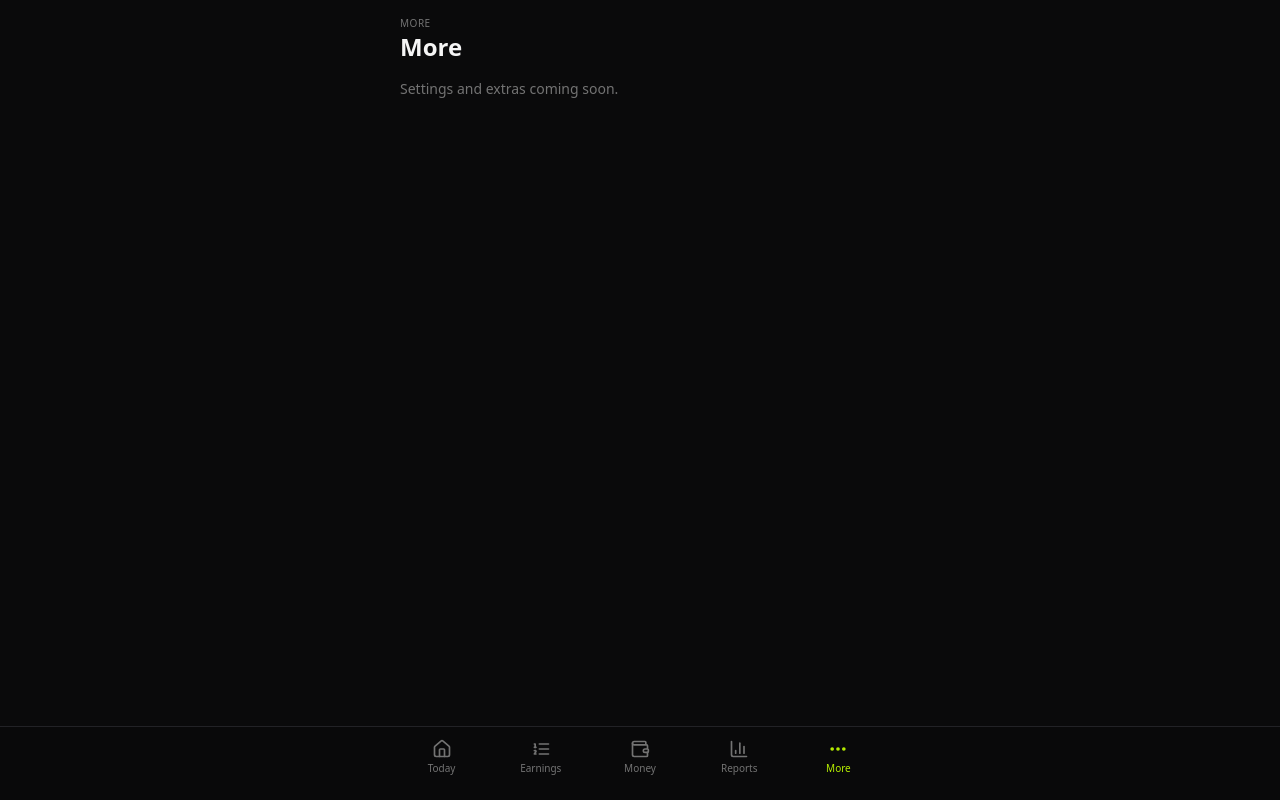
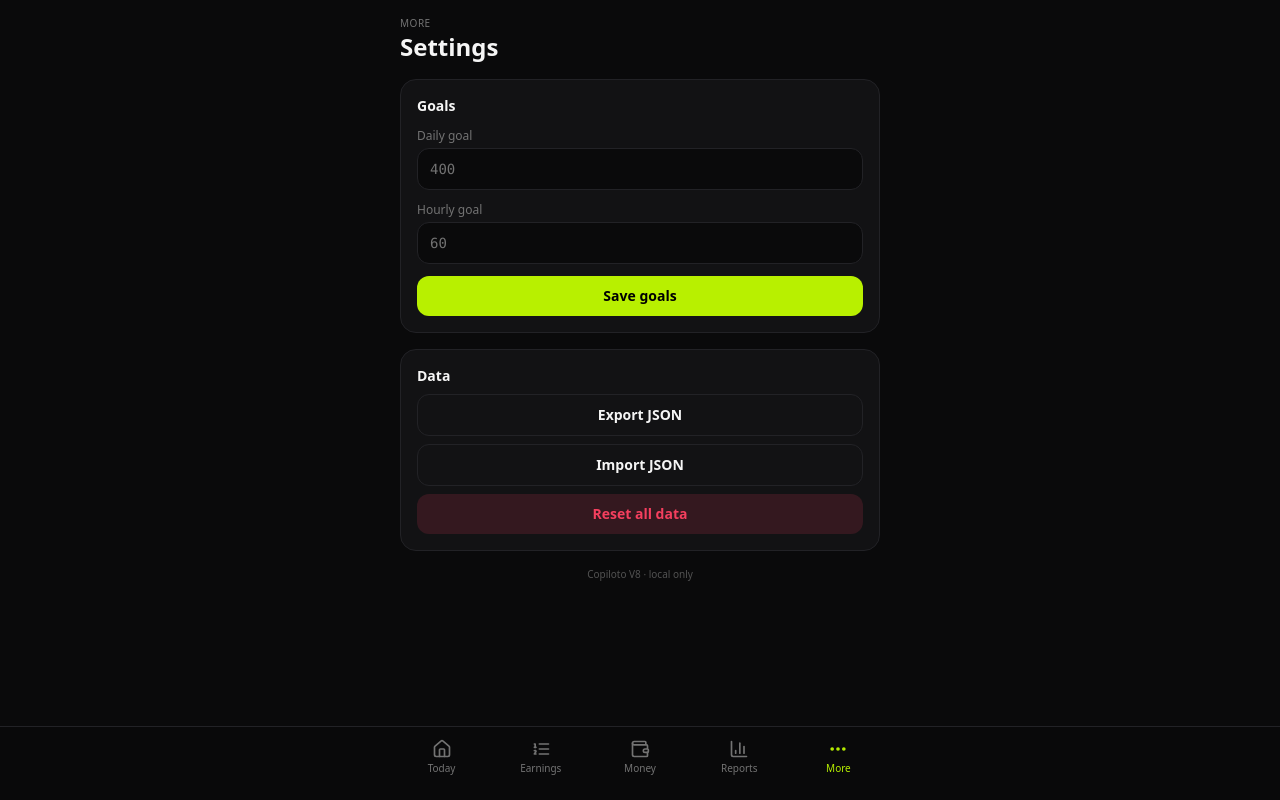
Before and after one commit to transittaxmc-create/copiloto-v8, a Next.js app: page /more in a window 1280 px wide. Built offline with nearby package versions, Linux system fonts and the light colour scheme.

Commit message:
Build More page with export, import, settings, and reset

```diff
--- a/src/app/more/page.tsx
+++ b/src/app/more/page.tsx
@@ -1,13 +1,88 @@
 "use client";
 
+import { useState } from "react";
+import { useStore } from "@/lib/store";
+import { downloadText } from "@/lib/storage";
+
 export default function MorePage() {
+  const { ready, data, updateSettings, exportData, importData, resetData } = useStore();
+  const [daily, setDaily] = useState(String(data.settings.dailyGoal));
+  const [hourly, setHourly] = useState(String(data.settings.hourlyGoal));
+  const [msg, setMsg] = useState<string | null>(null);
+
+  if (!ready) return <div className="p-8 text-center text-neutral-500">Loading…</div>;
+
+  function onExport() {
+    const json = exportData();
+    downloadText(`copiloto-v8-${new Date().toISOString().slice(0, 10)}.json`, json);
+    setMsg("Exported");
+  }
+
+  function onImport(e: React.ChangeEvent<HTMLInputElement>) {
+    const file = e.target.files?.[0];
+    if (!file) return;
+    const reader = new FileReader();
+    reader.onload = () => {
+      const res = importData(String(reader.result || ""));
+      setMsg(res.ok ? "Imported" : res.error || "Failed");
+    };
+    reader.readAsText(file);
+  }
+
+  function onSaveSettings() {
+    updateSettings({
+      dailyGoal: Number(daily) || 400,
+      hourlyGoal: Number(hourly) || 60,
+    });
+    setMsg("Settings saved");
+  }
+
+  function onReset() {
+    if (confirm("Reset all data? This cannot be undone.")) {
+      resetData();
+      setMsg("Reset complete");
+    }
+  }
+
   return (
-    <main className="px-4 pt-4">
+    <main className="px-4 pt-4 space-y-4 pb-4">
       <header>
         <p className="text-[10px] uppercase tracking-wider text-neutral-500">More</p>
-        <h1 className="text-2xl font-semibold">More</h1>
+        <h1 className="text-2xl font-semibold">Settings</h1>
       </header>
-      <p className="mt-4 text-sm text-neutral-500">Settings and extras coming soon.</p>
+
+      <section className="rounded-2xl border border-line bg-panel p-4 space-y-3">
+        <p className="text-sm font-semibold">Goals</p>
+        <label className="block text-xs text-neutral-500">
+          Daily goal
+          <input value={daily} onChange={(e) => setDaily(e.target.value)} inputMode="decimal" className="mt-1 w-full rounded-xl border border-line bg-ink px-3 py-2.5 font-mono text-sm outline-none" />
+        </label>
+        <label className="block text-xs text-neutral-500">
+          Hourly goal
+          <input value={hourly} onChange={(e) => setHourly(e.target.value)} inputMode="decimal" className="mt-1 w-full rounded-xl border border-line bg-ink px-3 py-2.5 font-mono text-sm outline-none" />
+        </label>
+        <button onClick={onSaveSettings} className="w-full rounded-xl bg-lime py-2.5 text-sm font-bold text-black">
+          Save goals
+        </button>
+      </section>
+
+      <section className="rounded-2xl border border-line bg-panel p-4 space-y-2">
+        <p className="text-sm font-semibold">Data</p>
+        <button onClick={onExport} className="w-full rounded-xl border border-line py-2.5 text-sm font-semibold">
+          Export JSON
+        </button>
+        <label className="block w-full rounded-xl border border-line py-2.5 text-center text-sm font-semibold cursor-pointer">
+          Import JSON
+          <input type="file" accept="application/json" onChange={onImport} className="hidden" />
+        </label>
+        <button onClick={onReset} className="w-full rounded-xl bg-danger/15 text-danger py-2.5 text-sm font-semibold">
+          Reset all data
+        </button>
+      </section>
+
+      {msg && <p className="text-sm text-cyan text-center">{msg}</p>}
+
+      <p className="text-center text-[10px] text-neutral-600">Copiloto V8 · local only</p>
     </main>
   );
 }
```
